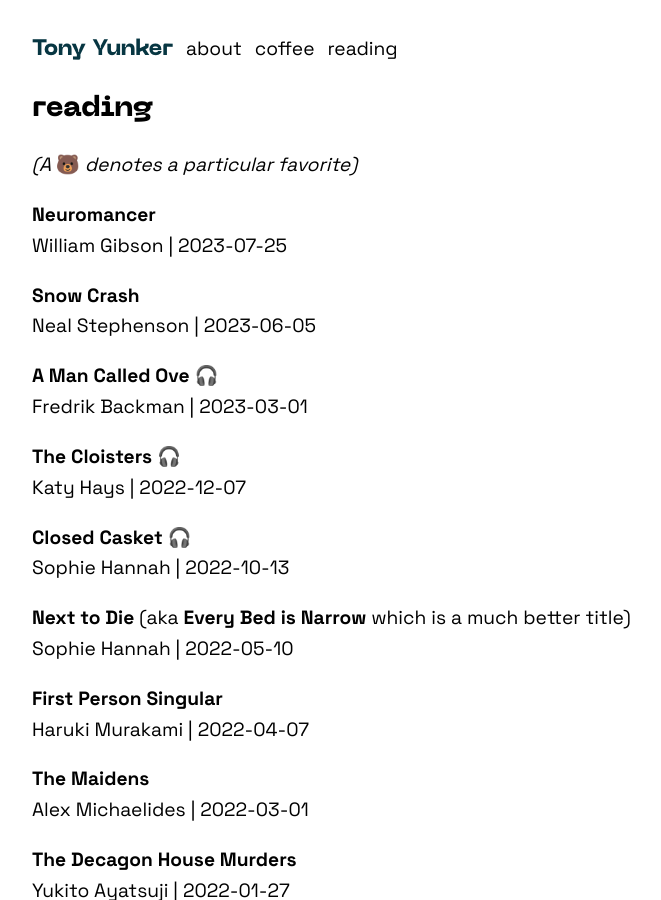
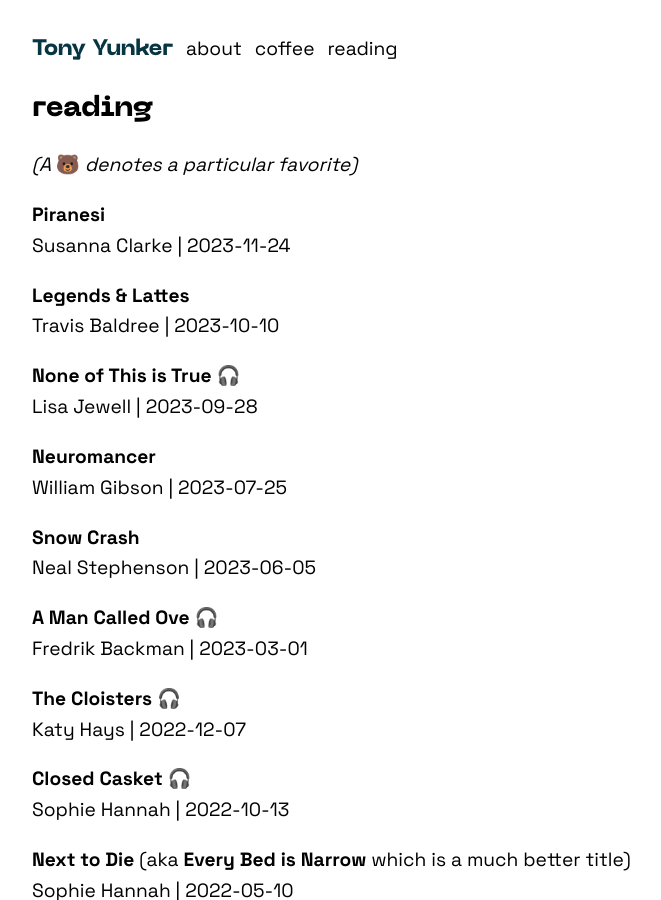
Before and after one commit to ayunker/ayunker.github.io, a Jekyll site: the page built from logs/reading.md, in a window 1280 px wide and 900 px high. Shown: the whole window, without its empty margins (128-789 px from the left). Built offline with Jekyll 4.4.1, drawn with Linux system fonts in a browser that asks for light colours.

```diff
--- a/logs/reading.md
+++ b/logs/reading.md
@@ -8,6 +8,15 @@ title: reading
   🐻
   <em>denotes a particular favorite)</em>
 </span>
+
+**Piranesi**\\
+<span class="grey-text">Susanna Clarke \| 2023-11-24</span>
+
+**Legends & Lattes**\\
+<span class="grey-text">Travis Baldree \| 2023-10-10</span>
+
+**None of This is True 🎧**\\
+<span class="grey-text">Lisa Jewell \| 2023-09-28</span>
 
 **Neuromancer**\\
 <span class="grey-text">William Gibson \| 2023-07-25</span>
```
Also changed, not shown: logs/coffee.md (+6 -0 lines).
